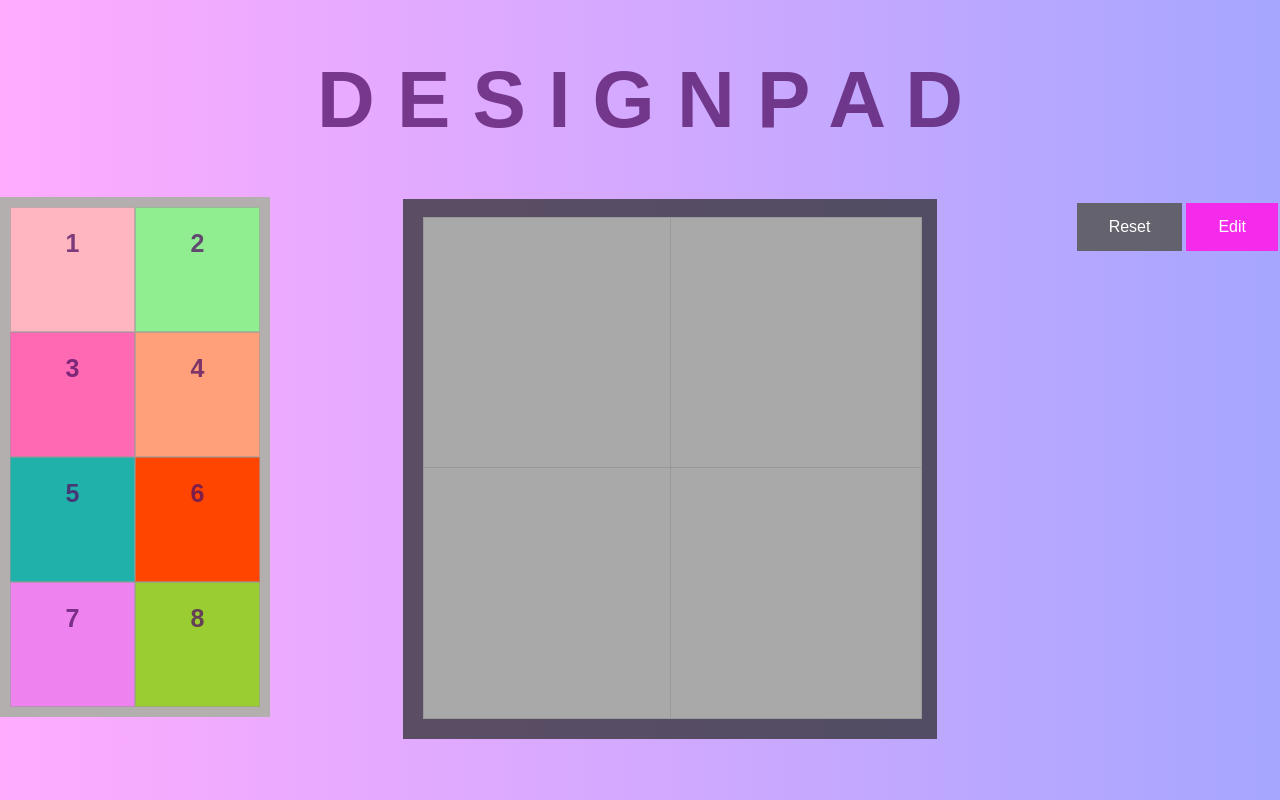
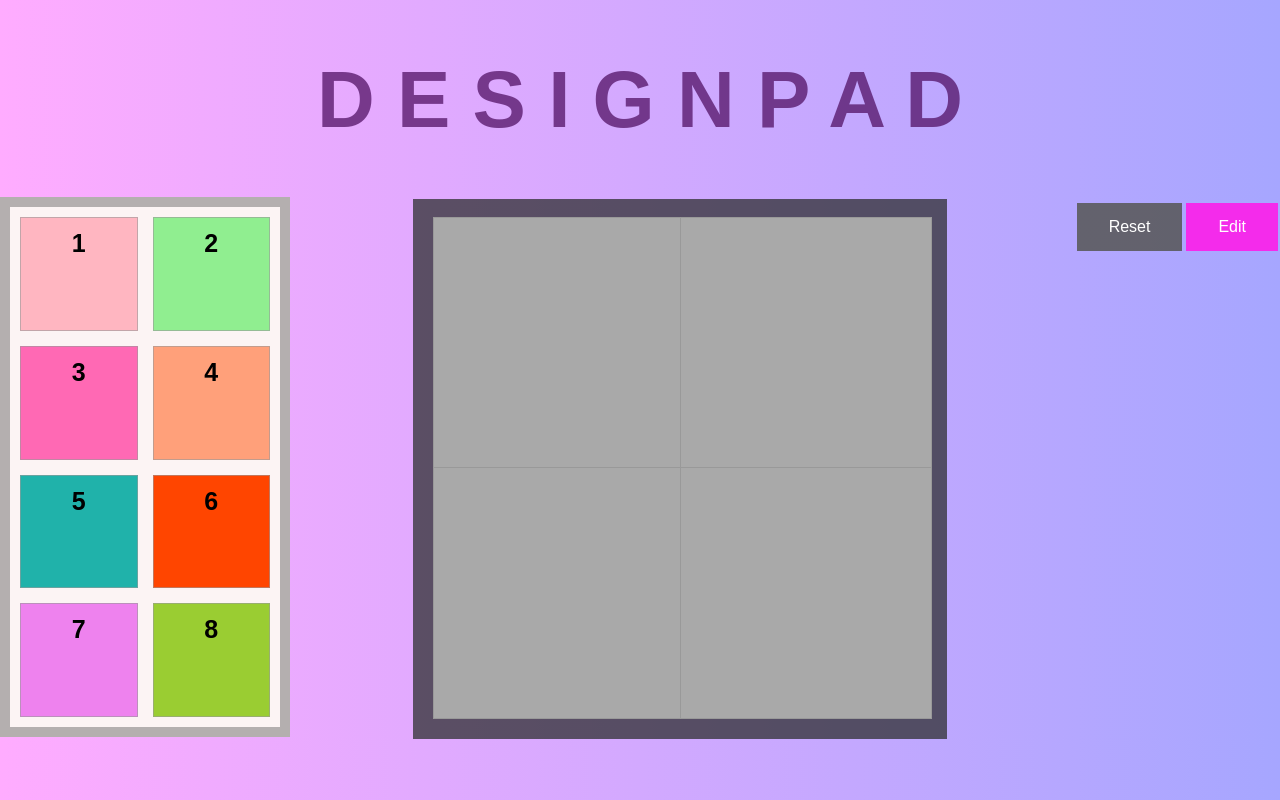
Before and after one commit to 464squad/design-pad, a React (Create React App) app: page / in a window 1280 px wide. Both pictures are taken after a click on the button "Edit". Built offline with nearby package versions, Linux system fonts and the light colour scheme.

Commit message:
fixed positioning of padInputs

```diff
--- a/src/components/PadInput.js
+++ b/src/components/PadInput.js
@@ -6,9 +6,8 @@ export class PadInput extends Component {
     ev.dataTransfer.setData("text", ev.target.id);
     console.log(ev.target)
     const selectedcolor = ev.target.style.backgroundColor
-    console.log("color: "+selectedcolor)
+    console.log("color: "+ selectedcolor)
       // ev.dataTransfer.setData("text", selectedcolor);
-
     }
     render() {
     return (
--- a/src/components/style.css
+++ b/src/components/style.css
@@ -5,7 +5,6 @@
   font-family: Arial, Helvetica, sans-serif;
   color: rgba(81, 18, 100, .75);
   font-size: 40px;
-
 }
 
 .board {
@@ -13,7 +12,6 @@
   justify-content: center;
   font-size: bold;
   align-items: center;
-
 }
 .design-board {
   display: flex;
@@ -56,20 +54,23 @@
   float: left;
   display: grid;
   grid-template-columns: 1fr 1fr;
+  grid-template-rows: auto auto;
+  column-gap: 15px;
+  row-gap: 15px;
   font-size: 25px;
   font-weight: bold;
   line-height: 50px;
   height: 500px;
   margin-right: -5px;
   margin-top: -2px;
-  padding: 0;
+  padding: 10px;
   text-align: center;
   width: 250px;
 }
 
 .pad_Item{
   text-align: center;
-  padding: 10px;
+  color: black;
 }
 
 .board-row:after {
```
